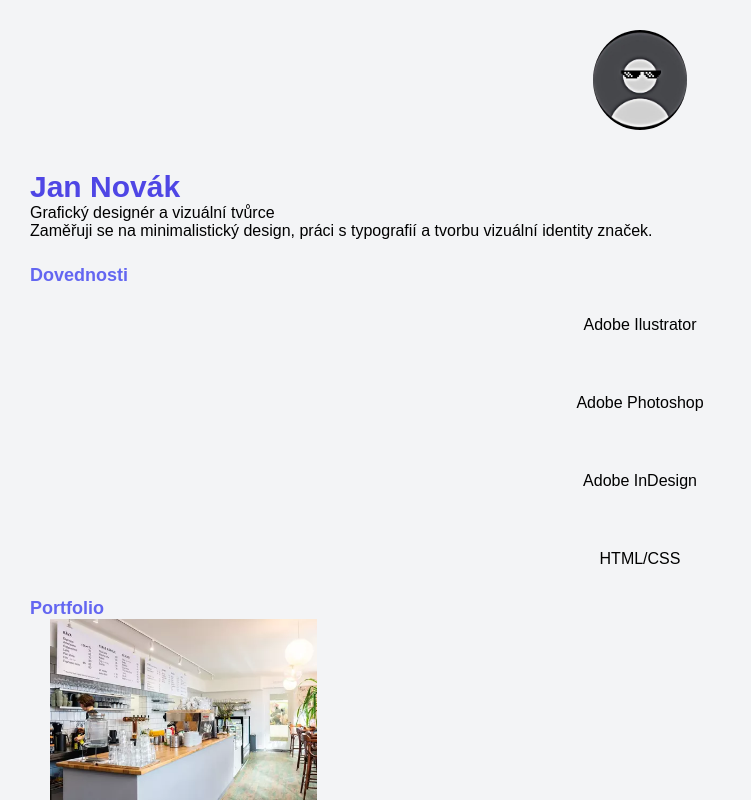
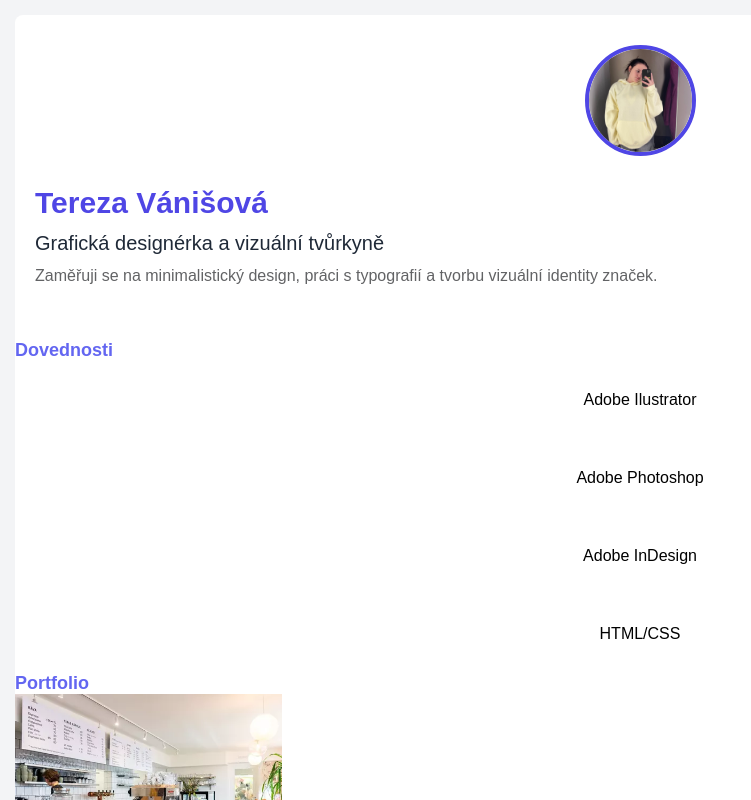
Before and after one commit to tericfo/wd2_1, a plain HTML site: page index.html in a window 1280 px wide. Shown: the top 800 px of the page, without its empty margins (0-751 px from the left). Drawn offline with Linux system fonts and the light colour scheme.

Commit message:
sesty commit

```diff
--- a/css/style.css
+++ b/css/style.css
@@ -5,9 +5,14 @@
 }
 
 body {
-    padding: 30px;
+    padding: 15px;
     font-family: sans-serif;
     background-color: rgb(243, 244, 246);
+}
+
+.ramecek {
+    background: white;
+    border-radius: 8px;
 }
 
 .jedna h1 {
@@ -15,23 +20,40 @@ body {
     font-size: 30px;
 }
 
-.jedna p .a {
+.jedna .a {
     color: rgb(31, 41, 55);
     font-size: 20px;
 }
 
+.q {
+    padding-bottom: 12px;
+}
+
+.w {
+    padding-bottom: 12px;
+}
+
+.jedna {
+    padding-left: 20px;
+    padding-right: 20px;
+    padding-bottom: 30px;
+}
+
 .jedna img {
     border-radius: 50%;
+    border: solid rgb(79, 70, 229) 4px;
 }
 
 .jedna .b {
     margin-bottom: 25px;
+    color: rgb(98, 99, 101);
 }
 
 .dva {
     display: flex;
     justify-content: center;
-    margin-bottom: 40px;
+    margin-bottom: 30px;
+    padding-top: 30px;
 }
 
 a {
@@ -60,7 +82,6 @@ h2 {
 .ctyri img {
     display: flex;
     align-items: center;
-    padding-left: 20px;
 }
 
 .ctyri .v {
--- a/index.html
+++ b/index.html
@@ -9,13 +9,19 @@
 </head>
 
 <body>
+    <div class="ramecek">
     <div class="jedna">
         <div class="dva">
-            <img src="images/profilovka.jpg" alt="" height="100px">
+            <img src="images/ja.jpg" alt="" height="111px">
         </div>
+    <div class="w">
+        <h1>Tereza Vánišová</h1>
+    </div>
 
-    <h1>Jan Novák</h1>
-    <p class="a">Grafický designér a vizuální tvůrce</p>
+    <div class="q">
+        <p class="a">Grafická designérka a vizuální tvůrkyně</p>
+    </div>
+
     <p class="b">Zaměřuji se na minimalistický design, práci s typografií a tvorbu vizuální identity značek.</p>
     </div>
 
@@ -46,7 +52,7 @@
         <h4 class="ab">Instagram:</h4><a class="ba" href="https://www.instagram.com/novak.design/" target="_blank">@novak.design</a></p>
         <h4 class="ab">Behance:</h4><a class="ba" href="#">behance.net/novak</a>
     </div>
-
+    </div>
 
 </body>
 
```
Also changed, not shown: images/ja.jpg (added), images/profilovka.jpg (deleted).
